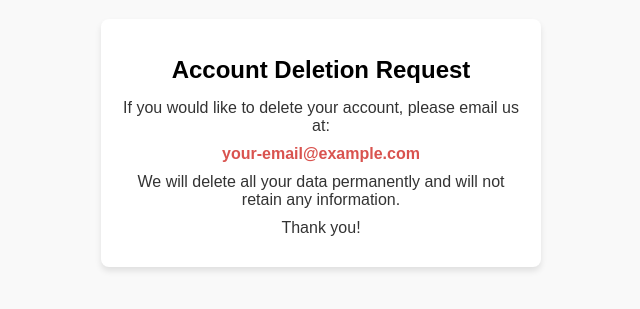
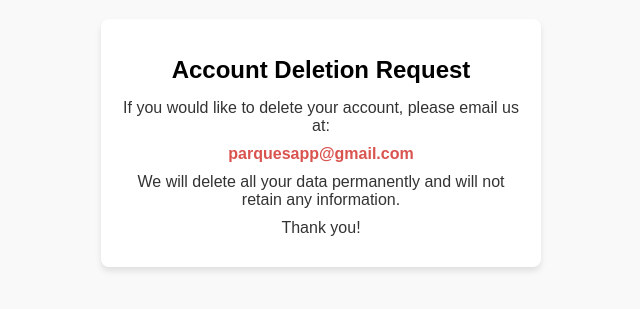
Before and after one commit to kristoffershore/ParquesDeleteAccount, a plain HTML site: page index.html in a window 1280 px wide. Shown: the part 257-566 px from the top of the page, 319-959 px from the left. Drawn offline with Linux system fonts and the light colour scheme.

Commit message:
Update index.html

```diff
--- a/index.html
+++ b/index.html
@@ -47,7 +47,7 @@
     <div class="container">
         <h1>Account Deletion Request</h1>
         <p>If you would like to delete your account, please email us at:</p>
-        <p><a href="mailto:your-email@example.com">your-email@example.com</a></p>
+        <p><a href="mailto:parquesapp@gmail.com">parquesapp@gmail.com</a></p>
         <p>We will delete all your data permanently and will not retain any information.</p>
         <p>Thank you!</p>
     </div>
```
